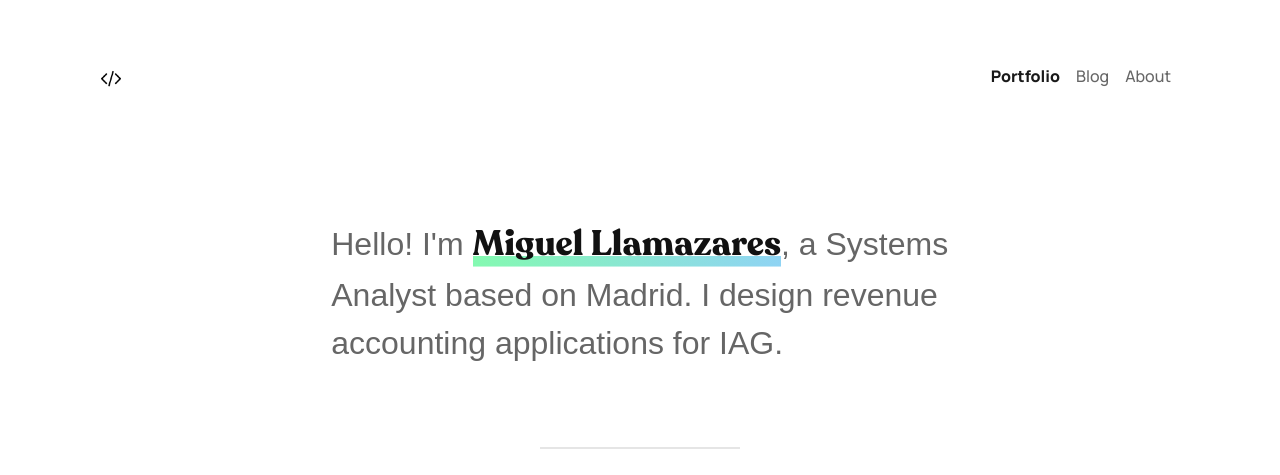
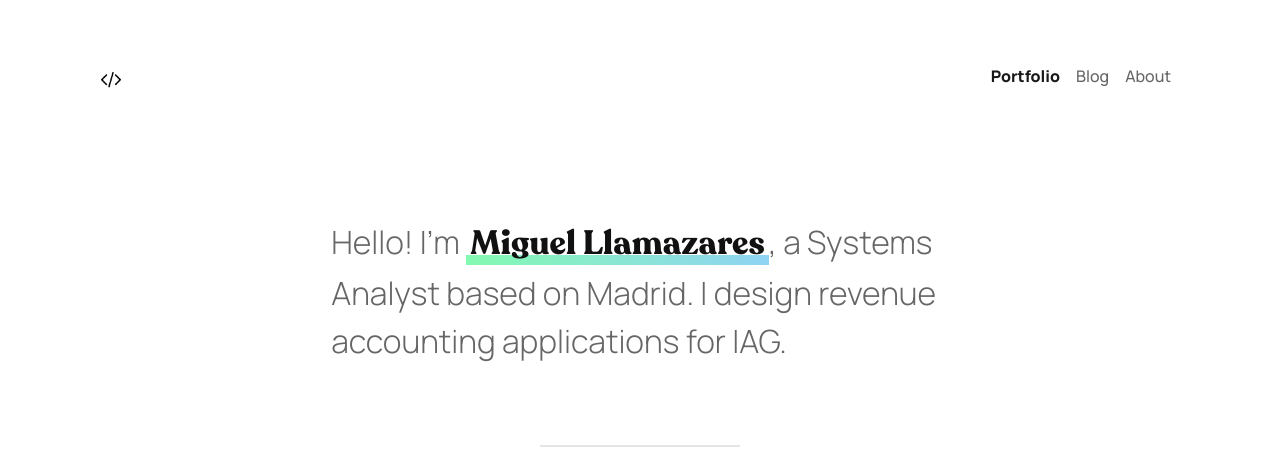
Before and after one commit to mllamazares/mllamazares.github.io, a Jekyll site: the page built from pages/index.html, in a window 1280 px wide. Shown: the top 475 px of the page. Built offline with Jekyll 4.4.1, drawn with Linux system fonts in a browser that asks for light colours; nearby versions of some CDN libraries; grey boxes are pictures that could not be loaded.

Commit message:
Update _base.scss

```diff
--- a/_sass/_base.scss
+++ b/_sass/_base.scss
@@ -1,5 +1,8 @@
+$font-prim: "Recoleta";
+
+
 body {
-  font-family: "Noah", sans-serif;
+  font-family: "Manrope", sans-serif;
   font-weight: 300;
   color: $grey;
 }
@@ -31,16 +34,16 @@ h1, h2, h3, h4, h5, h6 {
 	  font-weight: 300;
 	  color: $grey;
 	  margin-top: 10px;
-	  font-family: 'Noah', sans-serif;
+	  font-family: 'Manrope', sans-serif;
 	  font-style: normal;
 }
 
 .hello p a.highlight {
 	font-weight: 700;
 	color: #111;
-	font-family: 'Recoleta', 'Noah', sans-serif;
-	font-size: 1.1em;
-	padding-left: 0 0.1em;
+	font-family: 'Recoleta', 'Manrope', sans-serif;
+	font-size: 1.05em;
+	padding: 0 0.12em;
 }
 
 .underline--magical {
```
